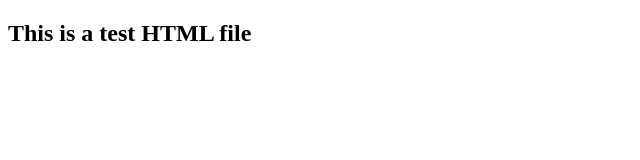
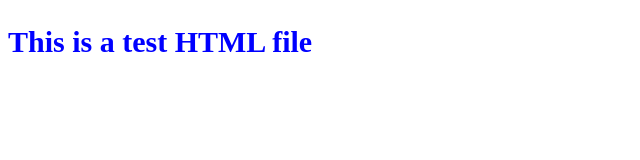
Before and after one commit to denscholar/Hello-Microverse, a plain HTML site: page index.html in a window 1280 px wide. Shown: the whole page, without its empty margins (0-640 px from the left). Drawn offline with Linux system fonts and the light colour scheme.

Commit message:
Add CSS file, the style

```diff
--- a/index.html
+++ b/index.html
@@ -4,9 +4,10 @@
     <meta charset="UTF-8">
     <meta http-equiv="X-UA-Compatible" content="IE=edge">
     <meta name="viewport" content="width=device-width, initial-scale=1.0">
+    <link rel="stylesheet" href="./styles.css">
     <title>Document</title>
 </head>
 <body>
-    <h2>This is a test HTML file</h2>
+    <h2 class="title">This is a test HTML file</h2>
 </body>
 </html>
--- /dev/null
+++ b/styles.css
@@ -0,0 +1,4 @@
+.title{
+    color: blue;
+    font-size: 30px;
+}
```
